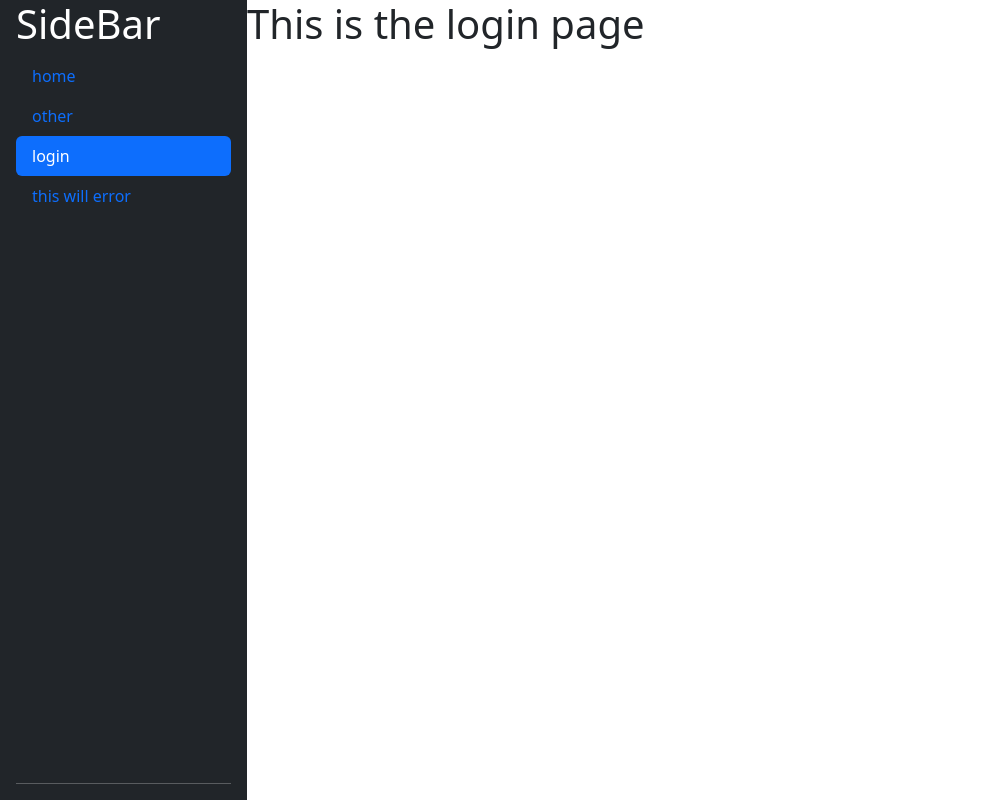
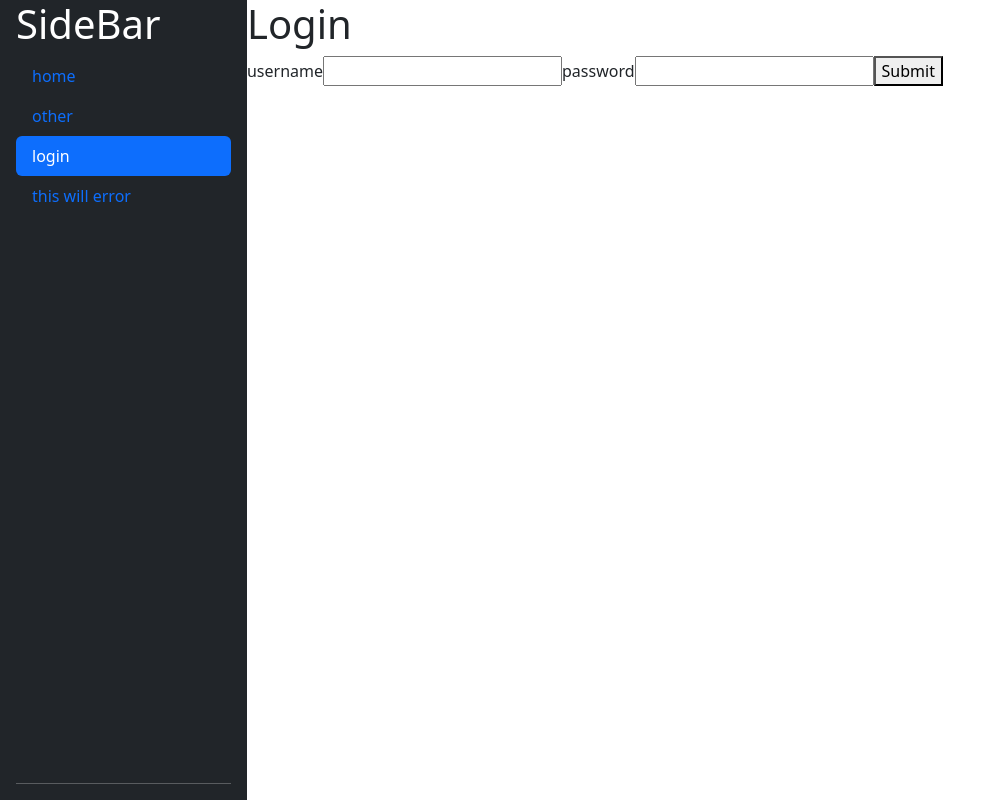
Before and after one commit to phinziegler/Senior-Project-Group-18, a React (Create React App) app: page /login in a window 1280 px wide. Shown: the whole page, without its empty margins (0-990 px from the left). Built offline with nearby package versions, Linux system fonts and the light colour scheme; no server answers.

Commit message:
login authentication

```diff
--- a/src/client/fetch.ts
+++ b/src/client/fetch.ts
@@ -13,7 +13,7 @@ export async function GET(url = '') {
         redirect: 'follow', // manual, *follow, error
         referrerPolicy: 'no-referrer', // no-referrer, *no-referrer-when-downgrade, origin, origin-when-cross-origin, same-origin, strict-origin, strict-origin-when-cross-origin, unsafe-url
     });
-    return response.json(); // parses JSON response into native JavaScript objects
+    return response; // parses JSON response into native JavaScript objects
 }
 
 /** Create a POST request with a body */
@@ -32,5 +32,5 @@ export async function POST(url = '', data: Object) {
         referrerPolicy: 'no-referrer', // no-referrer, *no-referrer-when-downgrade, origin, origin-when-cross-origin, same-origin, strict-origin, strict-origin-when-cross-origin, unsafe-url
         body: JSON.stringify(data)
     });
-    return response.json(); // parses JSON response into native JavaScript objects
+    return response; // parses JSON response into native JavaScript objects
 }
--- a/src/client/routes/Login.tsx
+++ b/src/client/routes/Login.tsx
@@ -1,12 +1,64 @@
 import React from "react";
+import Environments from "../../shared/Environments";
+import ServerRoutes from "../../shared/ServerRoutes";
+import { POST } from "../fetch";
 
-export default class Other extends React.Component {
+interface loginState {
+    username: string;
+    password: string;
+    status: string | undefined;
+    statusClass: string;
+}
+
+export default class Other extends React.Component<{}, loginState> {
     constructor(props: {}) {
         super(props);
+        this.state = {
+            username: "",
+            password: "",
+            status: undefined,
+            statusClass: "text-danger"
+        }
     }
+
+    login() {
+        const loc = process.env.NODE_ENV == Environments.PRODUCTION
+            ? window.location.protocol + "//" + window.location.host + ServerRoutes.LOGIN
+            : "http://localhost:8000" + ServerRoutes.LOGIN;
+
+        let data = {
+            username: this.state.username,
+            password: this.state.password
+        }
+
+        POST(loc, data).then(res => {
+            if (res.status == 200) {
+                this.setState({ status: "Success", statusClass: "text-success" });
+                return;
+            }
+            this.setState({ status: "Invalid username or password", statusClass: "text-danger" });
+        });
+    }
+
     render() {
         return (
-            <h1>This is the login page</h1>
+            <>
+                <h1>Login</h1>
+                <form onSubmit={(event) => {
+                    event.preventDefault();
+                    this.login();
+                }}>
+                    {this.state.status && <p className={this.state.statusClass}>{this.state.status}</p>}
+
+                    <label htmlFor="username">username</label>
+                    <input value={this.state.username} onChange={(e) => this.setState({ username: e.target.value })} id="username" type="text" />
+
+                    <label htmlFor="password">password</label>
+                    <input value={this.state.password} onChange={(e) => this.setState({ password: e.target.value })} id="password" type="password" />
+
+                    <button type="submit">Submit</button>
+                </form>
+            </>
         )
     }
 }
--- a/src/client/routes/Other.tsx
+++ b/src/client/routes/Other.tsx
@@ -28,7 +28,7 @@ export default class Other extends React.Component<{}, state> {
       : "http://localhost:8000" + ServerRoutes.ADD_USER;
     POST(loc, { username: "CLIENT_USERNAME_" + Math.random(), password: "CLIENT_PASSWORD" })
       .then((res) => {
-        console.log(res.message);
+        res.json().then(obj => console.log(obj.message));
         this.fetchUsers();
       });
   }
@@ -38,6 +38,7 @@ export default class Other extends React.Component<{}, state> {
       ? window.location.protocol + "//" + window.location.host + ServerRoutes.SHOW_USERS
       : "http://localhost:8000" + ServerRoutes.SHOW_USERS;
     GET(loc)
+      .then(res => res.json())
       .then((users: User[]) => this.setState({ users: users }));
   }
 
--- a/src/index.tsx
+++ b/src/index.tsx
@@ -14,7 +14,7 @@ new ClientSocketManager();
 const router = createBrowserRouter([
   {
     path: "/",
-    element: <Root/>,
+    element: <Root />,
     errorElement: <ErrorPage />,
     children: [
       {
--- a/src/server/services/userService.ts
+++ b/src/server/services/userService.ts
@@ -31,9 +31,13 @@ export default class UserService extends Service {
      * Add a user to the user table
      * @param user the user being added
      * @throws a generic error when the insert could not
-     *      be completed, likely do to a duplicate username
+     *      be completed, likely due to a duplicate username
      */
     public async addUser(user: User) {
         await this.insert(user);
     }
+
+    public async getSaltForUser(username: string) {
+        return await this.findOne("salt", "username = " + escape(username));
+    }
 }
```
Also changed, not shown: src/server/controllers/userController.ts (+16 -3 lines).
